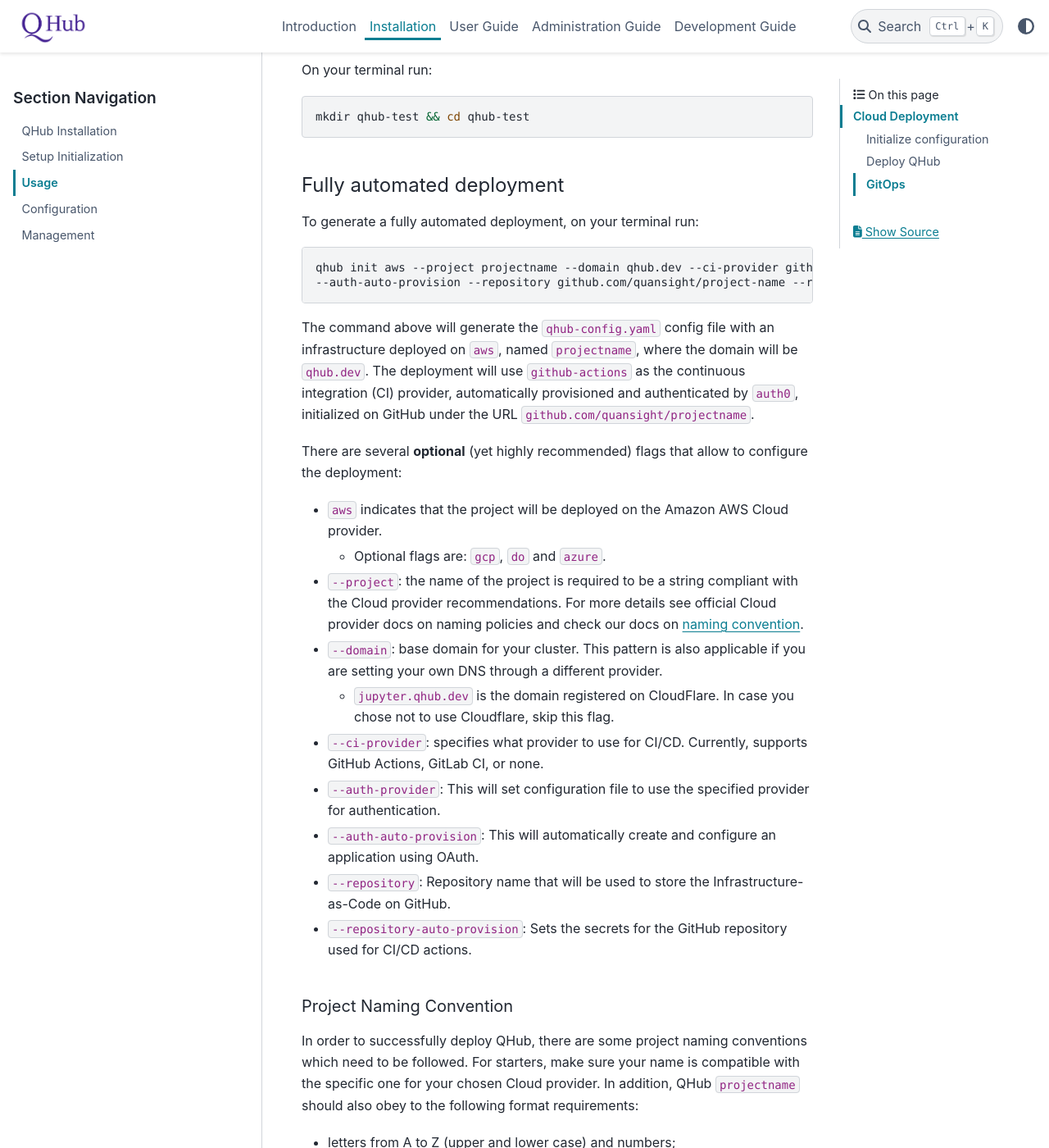
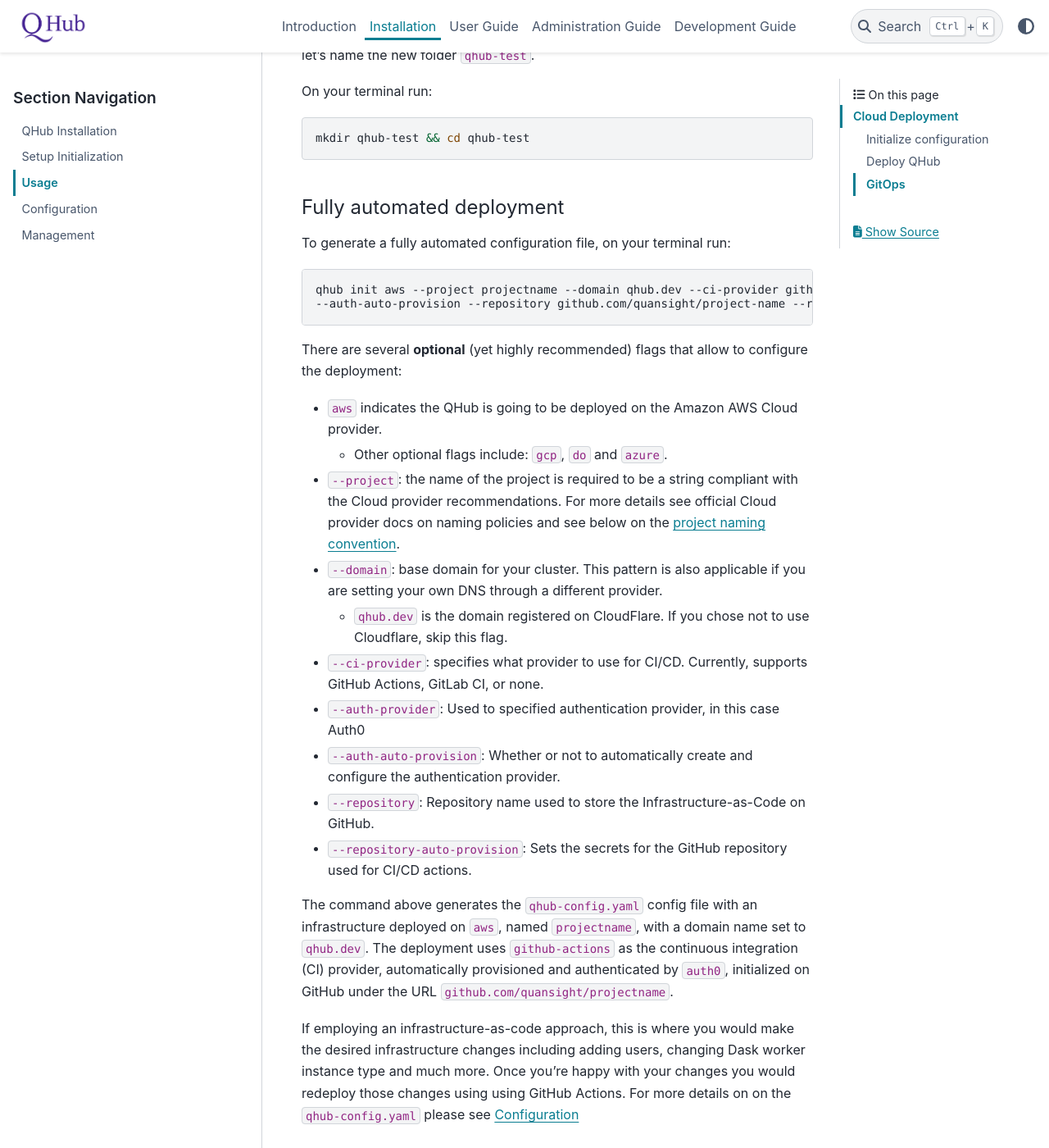
Before and after one commit to nebari-dev/nebari, a Sphinx documentation site: the page built from docs/source/installation/usage.md, in a window 1280 px wide and 1400 px high, scrolled down 488 px. Shown: the whole window at 82% size. Built offline with Sphinx 7.4.7 and the PyData theme 0.15.4, drawn with Linux system fonts in a browser that asks for light colours; some of the changed text lies outside the part shown.

Commit message:
Update usage.md based on linter

````diff
--- a/docs/source/installation/usage.md
+++ b/docs/source/installation/usage.md
@@ -2,15 +2,16 @@
 
 ## Cloud Deployment
 
-Once all environment variables have been set, you will be able to run
-commands on your terminal to set QHub's deployment.
+Great, you've gone through the `qhub` [Installation](installation.md) and [Setup Initialization](setup.md) steps,
+and have ensured that all the necessary environment variables have been properly set, it is time to deploy QHub
+from your terminal.
 
 ### Initialize configuration
 
 There are several ways to generate your configuration file. You can
-type your commands according to the terminal prompts, or you can set
+type the commands when prompted by terminal, or you can set
 it all automatically from the start. In any case, we advise you to
-start by creating a new project folder.  Here, we will name the new
+start by creating a new project folder.  Here, let's  name the new
 folder `qhub-test`.
 
 On your terminal run:
@@ -21,38 +22,40 @@
 
 #### Fully automated deployment
 
-To generate a fully automated deployment, on your terminal run:
+To generate a fully automated configuration file, on your terminal run:
 
 ```shell
 qhub init aws --project projectname --domain qhub.dev --ci-provider github-actions --auth-provider auth0
 --auth-auto-provision --repository github.com/quansight/project-name --repository-auto-provision
 ```
+There are several **optional** (yet highly recommended) flags that
+allow to configure the deployment:
 
-The command above will generate the `qhub-config.yaml` config file
-with an infrastructure deployed on `aws`, named `projectname`, where
-the domain will be `qhub.dev`. The deployment
-will use `github-actions` as the continuous integration (CI) provider,
+- `aws` indicates the QHub is going to be deployed on the Amazon AWS Cloud provider.
+    + Other optional flags include: `gcp`, `do` and `azure`.
+- `--project`: the name of the project is required to be a string compliant with the Cloud provider recommendations. For
+  more details see official Cloud provider docs on naming policies and see below on the [project naming convention](#project-naming-convention).
+- `--domain`: base domain for your cluster. This pattern is also applicable if you are setting your own DNS through a different provider.
+  + `qhub.dev` is the domain registered on CloudFlare. If you chose not to use Cloudflare, skip this flag.
+- `--ci-provider`: specifies what provider to use for CI/CD. Currently, supports GitHub Actions, GitLab CI, or none.
+- `--auth-provider`: Used to specified authentication provider, in this case Auth0
+- `--auth-auto-provision`: Whether or not to automatically create and configure the authentication provider.
+- `--repository`: Repository name used to store the Infrastructure-as-Code on GitHub.
+- `--repository-auto-provision`: Sets the secrets for the GitHub repository used for CI/CD actions.
+
+The command above generates the `qhub-config.yaml` config file
+with an infrastructure deployed on `aws`, named `projectname`, with a
+domain name set to `qhub.dev`. The deployment uses `github-actions` as
+the continuous integration (CI) provider,
 automatically provisioned and authenticated by `auth0`, initialized on
 GitHub under the URL `github.com/quansight/projectname`.
 
-There are several **optional** (yet highly recommended) flags that
-allow to configure the deployment:
-
-- `aws` indicates that the project will be deployed on the Amazon AWS Cloud provider.
-    + Optional flags are: `gcp`, `do` and `azure`.
-- `--project`: the name of the project is required to be a string compliant with the Cloud provider recommendations. For
-  more details see official Cloud provider docs on naming policies and check our docs on [naming convention](#project-naming-convention).
-- `--domain`: base domain for your cluster. This pattern is also applicable if you are setting your own DNS through a different provider.
-  + `jupyter.qhub.dev` is the domain registered on CloudFlare. In case you chose not to use Cloudflare, skip this flag.
-- `--ci-provider`: specifies what provider to use for CI/CD. Currently, supports GitHub Actions, GitLab CI, or none.
-- `--auth-provider`: This will set configuration file to use the specified provider for authentication.
-- `--auth-auto-provision`: This will automatically create and configure an application using OAuth.
-- `--repository`: Repository name that will be used to store the Infrastructure-as-Code on GitHub.
-- `--repository-auto-provision`: Sets the secrets for the GitHub repository used for CI/CD actions.
+If employing an infrastructure-as-code approach, this is where you would make the desired infrastructure changes
+including adding users, changing Dask worker instance type and much more. Once you're happy with your changes you would redeploy those changes using using GitHub Actions. For more details on on the `qhub-config.yaml` please see [Configuration](configuration.md)
 
 ##### Project Naming Convention
 In order to successfully deploy QHub, there are some project naming conventions which need to be followed. For starters,
-make sure your name is compatible with the specific one for your chosen Cloud provider. In addition, QHub `projectname`
+make sure your project name is compatible with the specifics of your chosen Cloud provider. In addition, QHub `projectname`
 should also obey to the following format requirements:
 + letters from A to Z (upper and lower case) and numbers;
 + Special characters are **NOT** allowed;
@@ -63,13 +66,13 @@
 
 ### Deploy QHub
 
-Finally, we can deploy QHub with:
+Finally, with the `qhub-config.yaml` created, we can deploy QHub for the first time:
 
 ```shell
 qhub deploy -c qhub-config.yaml --dns-provider cloudflare --dns-auto-provision
 ```
 
-This will create the following folder structure:
+This creates the following folder structure:
 
 ```
 .
@@ -82,13 +85,12 @@
 └── terraform-state     # required by terraform to securely store the state of the deployment
 ```
 
-The terminal will prompt to press `[enter]` to check auth credentials
-(which were added by the `qhub init` command).  That will trigger the
-deployment which will take around 10 minutes to complete.
+The terminal then prompts you to press `[enter]` to check auth credentials
+(which were added by the `qhub init` command).  This triggers the
+deployment, which takes around 10 minutes to complete.
 
-Part of the output will show an "ip" address (DigitalOcean or GCP), or
-a CNAME "hostname" (for AWS) according to the Cloud service
-provider. Such as:
+During the initial deployment, Digital Ocean, GCP and Azure are going to display an `"ip"` address
+whereas AWS is going to display a CNAME `"hostname"`.
 
 + Digital Ocean/Google Cloud Platform
 ```shell
@@ -126,17 +128,17 @@
 git push origin main
 ```
 
-Once the files are in GitHub, all CI/CD changes will be triggered by
-commits to main, and deployed via GitHub actions.  Since the
+Once pushed to GitHub, future CI/CD changes are triggered by
+commits to main, and deployed via GitHub Actions.  Since the
 infrastructure state is reflected in the repository, this workflow
 allows for team members to submit pull requests that can be reviewed
 before modifying the infrastructure, easing the maintenance process.
 
-To automatically deploy:
+To automatically deploy (and to keep track of changes more effectively):
 - make changes to the `qhub-config.yaml` file on a new branch.
 - create a pull request (PR) to main.
-- Trigger the deployment by merging the PR. All changes will be
-  automatically applied to the new QHub instance.
+- Trigger the deployment by merging the PR and changes are
+  automatically applied to the QHub cluster.
 
 Congratulations, you have now completed your QHub cloud deployment!
 
````
